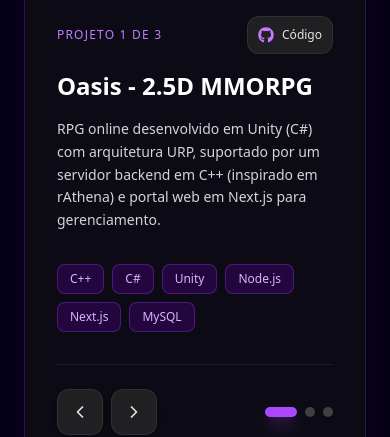
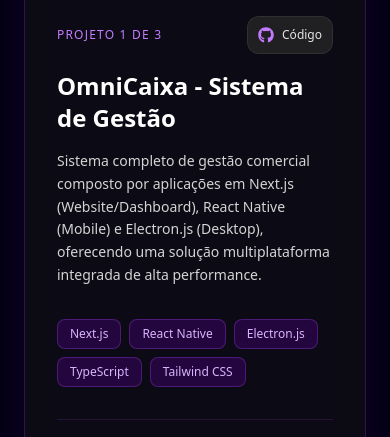
Before and after one commit to felipecorreiasilva/portfolio, a Next.js app: page / in a window 390 px wide. Shown: the part 1483-1920 px from the top of the page. Built offline with nearby package versions, Linux system fonts and the light colour scheme.

Commit message:
feat: substitui projeto Oasis por OmniCaixa com suporte web, mobile e desktop

```diff
--- a/src/data/projects.ts
+++ b/src/data/projects.ts
@@ -2,12 +2,12 @@ import { Project } from '@/types';
 
 export const projectsData: Project[] = [
   {
-    id: 'oasis-rpg',
-    title: 'Oasis - 2.5D MMORPG',
-    description: 'RPG online desenvolvido em Unity (C#) com arquitetura URP, suportado por um servidor backend em C++ (inspirado em rAthena) e portal web em Next.js para gerenciamento.',
-    image: '/projects/oasis.png',
-    tags: ['C++', 'C#', 'Unity', 'Node.js', 'Next.js', 'MySQL'],
-    githubUrl: 'https://github.com/felipecorreiasilva',
+    id: 'omnixaixa',
+    title: 'OmniCaixa - Sistema de Gestão',
+    description: 'Sistema completo de gestão comercial composto por aplicações em Next.js (Website/Dashboard), React Native (Mobile) e Electron.js (Desktop), oferecendo uma solução multiplataforma integrada de alta performance.',
+    image: '/projects/omnixaixa.png', // Podes ajustar o nome da imagem conforme o ficheiro na tua pasta public/projects/
+    tags: ['Next.js', 'React Native', 'Electron.js', 'TypeScript', 'Tailwind CSS'],
+    githubUrl: 'https://github.com/felipecorreiasilva/OmniCaixa',
     liveUrl: '#',
   },
   {
@@ -23,7 +23,7 @@ export const projectsData: Project[] = [
     id: 'calcular-frete-cep',
     title: 'Consulta de CEP & Cálculo de Frete',
     description: 'Aplicação desenvolvida para consulta rápida de endereços via CEP e cálculo automatizado de frete, integrada com APIs de logística.',
-    image: '/projects/projectcepfrete.png', // Podes substituir pelo caminho da imagem do teu projeto
+    image: '/projects/projectcepfrete.png',
     tags: ['Next.js', 'React', 'Tailwind CSS', 'TypeScript'],
     githubUrl: 'https://github.com/felipecorreiasilva/calcular-frete-e-consultar-cep',
     liveUrl: '#',
```
Also changed, not shown: public/projects/omnicaixa.png (added).
